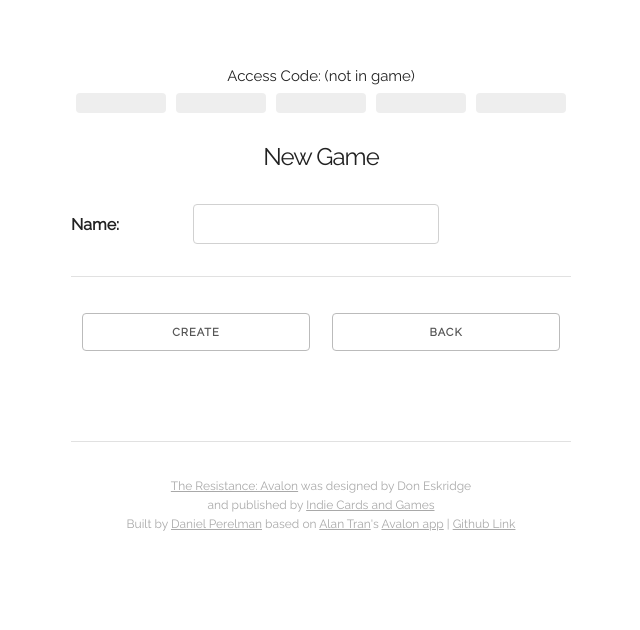
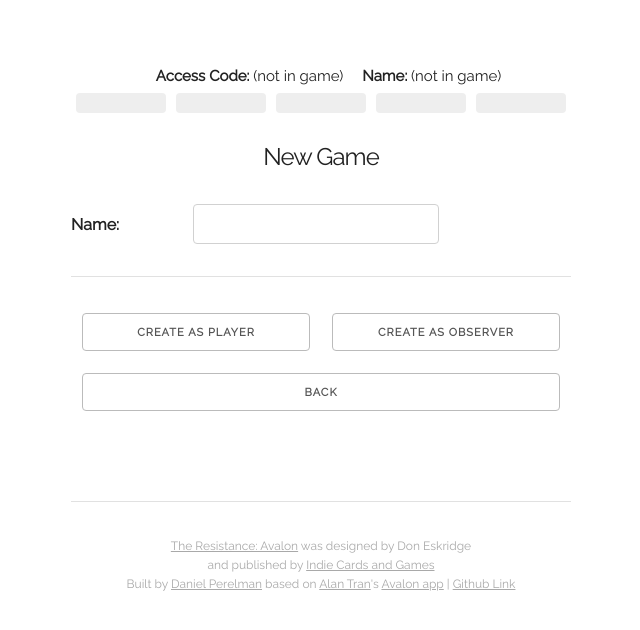
Before and after one commit to dperelman/avalon-django, a Django app: page /new/ in a window 1280 px wide. Shown: the top 630 px of the page, without its empty margins (319-959 px from the left). Run offline with Django 3.2, Linux system fonts and the light colour scheme.

Commit message:
Implemented observer view for a computer visible to all players. (#15)
* Implemented observer view for a computer visible to all players.
* Updated New Game and Join Game pages/forms so observe button requires name to be blank and joining as a player requires name to be non-blank.
* Highlight more clearly what player is on a device to make the observer more clearly separate.

Closes #4.

```diff
--- a/avalon/avalon_game/forms.py
+++ b/avalon/avalon_game/forms.py
@@ -3,12 +3,26 @@ from django import forms
 from .models import Game, Player
 
 class NewGameForm(forms.Form):
-    name = forms.CharField(label='Name', max_length=80)
+    name = forms.CharField(label='Name', max_length=80, required=False)
+
+    def clean(self):
+        cleaned_data = super(NewGameForm, self).clean()
+
+        name = cleaned_data.get("name")
+        observer = 'observe' in self.data
+
+        if observer and (name is None or len(name) > 0):
+            self.add_error('name', "Only fill in 'Name' field if you will be playing (not observing) using this device.")
+        elif not observer and len(name) == 0:
+            self.add_error('name', "Player name must be non-empty (did you mean to click 'Create as observer'?).")
+
+        if name is None or observer:
+            cleaned_data["name"] = None
 
 class JoinGameForm(forms.Form):
     game = forms.CharField(label='Access code',
                            max_length=Game.ACCESS_CODE_LENGTH)
-    player = forms.CharField(label='Name', max_length=80)
+    player = forms.CharField(label='Name', max_length=80, required=False)
 
     def clean_game(self):
         data = self.cleaned_data['game']
@@ -23,8 +37,17 @@ class JoinGameForm(forms.Form):
 
         game = cleaned_data.get("game")
         name = cleaned_data.get("player")
+        observer = 'observe' in self.data
+        cleaned_data["observer"] = observer
 
-        if game is None or name is None:
+        if observer and (name is None or len(name) > 0):
+            self.add_error('player', "Leave 'Name' field blank if observing or use 'Join' button to join as a player.")
+        elif not observer and len(name) == 0:
+            self.add_error('player', "Player name must be non-empty (did you mean to click 'Observe'?).")
+            return
+
+        if game is None or name is None or observer:
+            cleaned_data["player"] = None
             return
 
         try:
@@ -41,7 +64,7 @@ class JoinGameForm(forms.Form):
                 player = Player.objects.create(game=game, name=name)
                 cleaned_data["player"] = player
             else:
-                self.add_error('player', "That game has already started. If you want to rejoin, please enter your name exactly as you did before.")
+                self.add_error('player', "That game has already started. If you want to rejoin, please enter your name exactly as you did before or select \"Observe\" if you just want to display the game status.")
 
 class StartGameForm(forms.Form):
     display_history = forms.BooleanField(required=False, initial=True,
--- a/avalon/avalon_game/static/css/styles.css
+++ b/avalon/avalon_game/static/css/styles.css
@@ -47,11 +47,24 @@ h1 {
   margin-right: 1em;
 }
 
+.access-code .header {
+  font-weight: bold;
+  margin-left: 1em;
+}
+.access-code .header::after {
+  font-weight: bold;
+  content: ": ";
+}
+
 li {
   position: relative;
   list-style: none;
   padding: 15px;
   border-bottom: #eee solid 1px;
+}
+
+li.this-player {
+  font-weight: bold;
 }
 
 .button-container {
--- a/avalon/avalon_game/templates/base.html
+++ b/avalon/avalon_game/templates/base.html
@@ -13,7 +13,10 @@
   <div class="container">
     {% block accesscode %}
     <div class="access-code">
-      <p>Access Code: {{ access_code|default:"(not in game)" }}</p>
+      <p>
+        <span class="header">Access Code</span> {{ access_code|default:"(not in game)" }}
+        <span class="header">Name</span> {% if is_observer %}(observer){% else %}{{ player.name|default:"(not in game)" }}{% endif %}
+      </p>
     </div>
     {% endblock %}
     {% block score %}
--- a/avalon/avalon_game/templates/game.html
+++ b/avalon/avalon_game/templates/game.html
@@ -5,7 +5,7 @@
 {% block game_content %}{% endblock %}
 {% block game_refresh %}
     <div class="button-container">
-      <a href="{% url 'game' access_code=access_code player_secret=player_secret %}" class="button" id="button-refresh">Refresh</a>
+      <a href="{% if is_observer %}{% url 'observe' access_code=access_code %}{% else %}{% url 'game' access_code=access_code player_secret=player_secret %}{% endif %}" class="button" id="button-refresh">Refresh</a>
     </div>
     <script>
       var statusObj = JSON.parse("{{ status|escapejs }}");
@@ -15,7 +15,7 @@
         {% endblock %}
       }
       setInterval(function() {
-        $.get("{% url 'status' access_code=access_code player_secret=player_secret %}", function(data, textStatus, jqXHR) {
+        $.get("{% if is_observer %}{% url 'observe_status' access_code=access_code %}{% else %}{% url 'status' access_code=access_code player_secret=player_secret %}{% endif %}", function(data, textStatus, jqXHR) {
           if(JSON.stringify(data) != JSON.stringify(statusObj)) {
             if(!handleNewStatus(statusObj, data)) {
               document.getElementById("button-refresh").click();
--- a/avalon/avalon_game/templates/in_game.html
+++ b/avalon/avalon_game/templates/in_game.html
@@ -3,6 +3,7 @@
 {% block game_header %}
   <div class="role-info">
     <hr class="small-hr">
+    {% if not is_observer %}
     <div id="role-info">
       <p>Team: <b class="{{ player.team }}">{{ player.team|title }}</b> | Role: {{ player.role_string }}</p>
 
@@ -44,6 +45,7 @@
       Tap to view role info
     </p>
   </div>
+  {% endif %}
 
   <script>
     $(document).ready(function () {
--- a/avalon/avalon_game/templates/join_game.html
+++ b/avalon/avalon_game/templates/join_game.html
@@ -11,6 +11,9 @@
 
       <div class="button-container">
         <input type="submit" class="button button-join" value="Join"></input>
+        <input type="submit" class="button button-observe" name="observe" value="Observe"></input>
+      </div>
+      <div class="button-container">
         <a href="{% url 'index' %}" class="button button-main-menu">Back</a>
       </div>
     </form>
--- a/avalon/avalon_game/templates/mission_base.html
+++ b/avalon/avalon_game/templates/mission_base.html
@@ -6,6 +6,12 @@
 
     <p>
       The vote has passed. You have been chosen to go on the mission.
+      The following players are on the mission:
+      <ul id="chosen-for-mission">
+        {% for chosen_player in chosen %}
+        <li>{{ chosen_player.name }}</li>
+        {% endfor %}
+      </ul>
     </p>
 
     <form method="post">
--- a/avalon/avalon_game/templates/new_game.html
+++ b/avalon/avalon_game/templates/new_game.html
@@ -9,7 +9,10 @@
       {{ form.as_table }}
       </table>
       <div class="button-container">
-        <input type="submit" class="button button-create" value="Create"></input>
+        <input type="submit" class="button button-create" value="Create as player"></input>
+        <input type="submit" class="button button-observe" name="observe" value="Create as observer"></input>
+      </div>
+      <div class="button-container">
         <a href="{% url 'index' %}" class="button button-main-menu">Back</a>
       </div>
     </form>
--- a/avalon/avalon_game/templates/role_phase.html
+++ b/avalon/avalon_game/templates/role_phase.html
@@ -9,7 +9,7 @@
     <p><b>Ready up!</b></p>
     <ul>
       {% for p in players %}
-      <li id="player-{{ p.order }}" class="{% if p.ready %}ready{% endif %}">
+      <li id="player-{{ p.order }}" class="{% if p.ready %}ready{% endif %}{% if p == player %} this-player{% endif %}">
         {{ p.name }}
       </li>
       {% endfor %}
@@ -17,8 +17,10 @@
     <form method="post">
       {% csrf_token %}
       <div class="button-container">
+        {% if not is_observer %}
         <button type="submit" formaction="{% url 'ready' access_code=access_code player_secret=player_secret %}">Ready</button>
-        <button type="submit" formaction="{% url 'cancel_game' access_code=access_code player_secret=player_secret %}">Return to Lobby</button>
+        {% endif %}
+        <button type="submit" formaction="{% if is_observer %}{% url 'observe_cancel_game' access_code=access_code %}{% else %}{% url 'cancel_game' access_code=access_code player_secret=player_secret %}{% endif %}">Return to Lobby</button>
       </div>
     </form>
   </div>
--- a/avalon/avalon_game/templates/vote_base.html
+++ b/avalon/avalon_game/templates/vote_base.html
@@ -14,6 +14,7 @@
 
   <p><b>Waiting for <span id="missing-votes">{% if missing_votes_count == 1 %}1 person{% else %}{{ missing_votes_count }} people{% endif %}</span> to vote.</b></p>
 
+  {% if not is_observer %}
   <form method="post">
     {% csrf_token %}
     <div class="button-container">
@@ -30,6 +31,7 @@
   <div class="button-container">
     <button type="submit" formaction="{% url 'retract_team' access_code=access_code player_secret=player_secret round_num=round_num vote_num=vote_num %}" class="button-cancel">Change team</button>
   </div>
+  {% endif %}
   {% endif %}
 
   {% if player_vote %}
--- a/avalon/avalon_game/urls.py
+++ b/avalon/avalon_game/urls.py
@@ -9,6 +9,12 @@ urlpatterns = [
     url(r'^(?P<access_code>[a-zA-Z]{6})/', include([
         url(r'^$', views.join_game, name='join_game'),
         url(r'^qr/$', views.qr_code, name='qr_code'),
+        url(r'^observe/', include([
+            url(r'^$', views.observe, name='observe'),
+            url(r'^status/$', views.observe_status, name='observe_status'),
+            url(r'^start/$', views.observe_start, name='observe_start'),
+            url(r'^cancel_game/$', views.observe_cancel_game, name='observe_cancel_game'),
+        ])),
         url(r'(?P<player_secret>[a-z]{8})/', include([
             url(r'^$', views.game, name='game'),
             url(r'^status/$', views.status, name='status'),
--- a/avalon/avalon_game/views.py
+++ b/avalon/avalon_game/views.py
@@ -52,6 +52,8 @@ def enter_code(request):
         if form.is_valid():
             game = form.cleaned_data.get('game')
             player = form.cleaned_data.get('player')
+            if player is None:
+                return redirect('observe', access_code=game.access_code)
             return redirect('game',
                             access_code=game.access_code,
                             player_secret=player.secret_id)
@@ -67,6 +69,8 @@ def new_game(request):
         if form.is_valid():
             game = Game.objects.create()
             name = form.cleaned_data.get('name')
+            if name is None:
+                return redirect('observe', access_code=game.access_code)
             player = Player.objects.create(game=game, name=name)
             return redirect('game',
                             access_code=game.access_code,
@@ -93,6 +97,10 @@ def qr_code(request, game):
     img.save(output, "PNG")
     return HttpResponse(output.getvalue(), content_type='image/png')
 
+@lookup_access_code
+@require_safe
+def observe(request, game):
+    return _game(request, game, None)
 
 def game_status_string(game, player):
     game_status_object = {}
@@ -133,6 +141,12 @@ def game_status_string(game, player):
     return json.dumps(game_status_object)
 
 @lookup_access_code
+@require_safe
+@transaction.non_atomic_requests
+def observe_status(request, game):
+    return HttpResponse(game_status_string(game, None))
+
+@lookup_access_code
 @lookup_player_secret
 @require_safe
 @transaction.non_atomic_requests
@@ -149,9 +163,11 @@ def game_base_context(game, player):
 
     context['status'] = game_status_string(game, player)
     context['access_code'] = game.access_code
-    context['player_secret'] = player.secret_id
+    context['is_observer'] = player is None
+    if player is not None:
+        context['player_secret'] = player.secret_id
+        context['player'] = player
     context['players'] = players
-    context['player'] = player
     context['num_players'] = num_players
     context['game_rounds'] = game.gameround_set.all().order_by('round_num')
 
@@ -171,12 +187,15 @@ def game_base_context(game, player):
     if game.game_phase != Game.GAME_PHASE_LOBBY:
         context['game_has_mordred'] = players.filter(role=Player.ROLE_MORDRED)\
                                              .exists()
-        context['visible_spies'] = [p for p in players
-                                    if player.sees_as_spy(p)]
-        if player.is_percival():
-            possible_merlins = " or ".join([p.name for p in players
-                                            if p.appears_as_merlin()])
-            context['possible_merlins'] = possible_merlins
+        if player is None:
+            context['visible_spies'] = []
+        else:
+            context['visible_spies'] = [p for p in players
+                                        if player.sees_as_spy(p)]
+            if player.is_percival():
+                possible_merlins = " or ".join([p.name for p in players
+                                                if p.appears_as_merlin()])
+                context['possible_merlins'] = possible_merlins
 
     return context
 
@@ -193,6 +212,9 @@ def deterministic_random_boolean(seed):
 def game(request, game, player):
     player.save() # update last_accessed
 
+    return _game(request, game, player)
+
+def _game(request, game, player):
     context = game_base_context(game, player)
 
     if game.game_phase == Game.GAME_PHASE_LOBBY:
@@ -232,9 +254,10 @@ def game(request, game, player):
         player_votes = vote_round.playervote_set.count()
         num_players = context['num_players']
         context['missing_votes_count'] = num_players - player_votes
-        seed = "%s-%s-%d-%d" % (game.access_code, player.secret_id,
-                                round_num, vote_num)
-        context['swap_buttons'] = deterministic_random_boolean(seed)
+        if player is not None:
+            seed = "%s-%s-%d-%d" % (game.access_code, player.secret_id,
+                                    round_num, vote_num)
+            context['swap_buttons'] = deterministic_random_boolean(seed)
         return render(request, 'vote.html', context)
     elif game.game_phase == Game.GAME_PHASE_MISSION:
         vote_round = VoteRound.objects.get_current_vote_round(game=game)
@@ -261,7 +284,7 @@ def game(request, game, player):
         else:
             return render(request, 'mission_wait.html', context)
     elif game.game_phase == Game.GAME_PHASE_ASSASSIN:
-        if player.is_assassin():
+        if player is not None and player.is_assassin():
             context['targets'] = [p for p in context['players']
                                   if p != player and not player.sees_as_spy(p)]
             return render(request, 'assassinate.html', context)
@@ -288,14 +311,25 @@ def leave(request, game, player):
     return redirect('index')
 
 @lookup_access_code
+@require_POST
+def observe_start(request, game):
+    return _start(request, game, None)
+
+@lookup_access_code
 @lookup_player_secret
 @require_POST
 def start(request, game, player):
     player.save() # update last_accessed
 
+    return _start(request, game, player)
+
+def _start(request, game, player):
     if game.game_phase != Game.GAME_PHASE_LOBBY:
-        return redirect('game', access_code=game.access_code,
-                        player_secret=player.secret_id)
+        if player is None:
+            return redirect('observe', access_code=game.access_code)
+        else:
+            return redirect('game', access_code=game.access_code,
+                            player_secret=player.secret_id)
 
     players = game.player_set.all()
     num_players = players.count()
@@ -346,12 +380,24 @@ def start(request, game, player):
                 p.save()
 
             game.save()
-            return redirect('game', access_code=game.access_code,
-                            player_secret=player.secret_id)
+            if player is None:
+                return redirect('observe', access_code=game.access_code)
+            else:
+                return redirect('game', access_code=game.access_code,
+                                player_secret=player.secret_id)
     context = game_base_context(game, player)
     context['form'] = form
 
     return render(request, 'lobby.html', context)
+
+@lookup_access_code
+@require_POST
+def observe_cancel_game(request, game):
+    if game.game_phase == Game.GAME_PHASE_ROLE:
+        game.game_phase = Game.GAME_PHASE_LOBBY
+        game.save()
+
+    return redirect('observe', access_code=game.access_code)
 
 @lookup_access_code
 @lookup_player_secret
```
Also changed, not shown: avalon/avalon_game/templates/lobby.html (+10 -3 lines), avalon/avalon_game/templates/mission_wait.html (+10 -1 lines).
